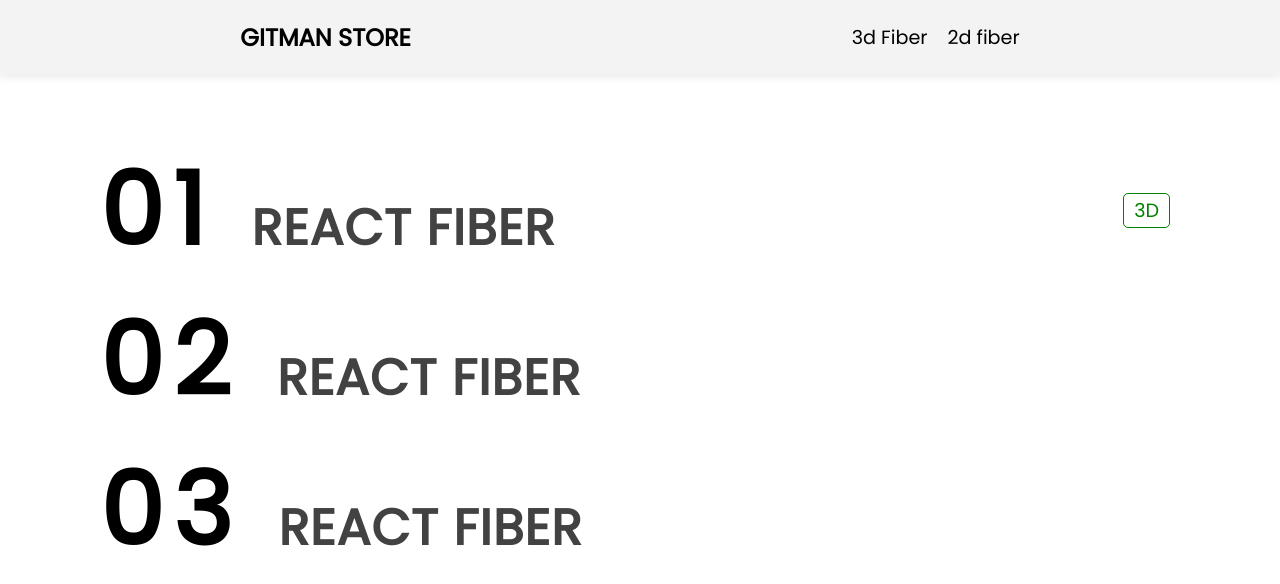
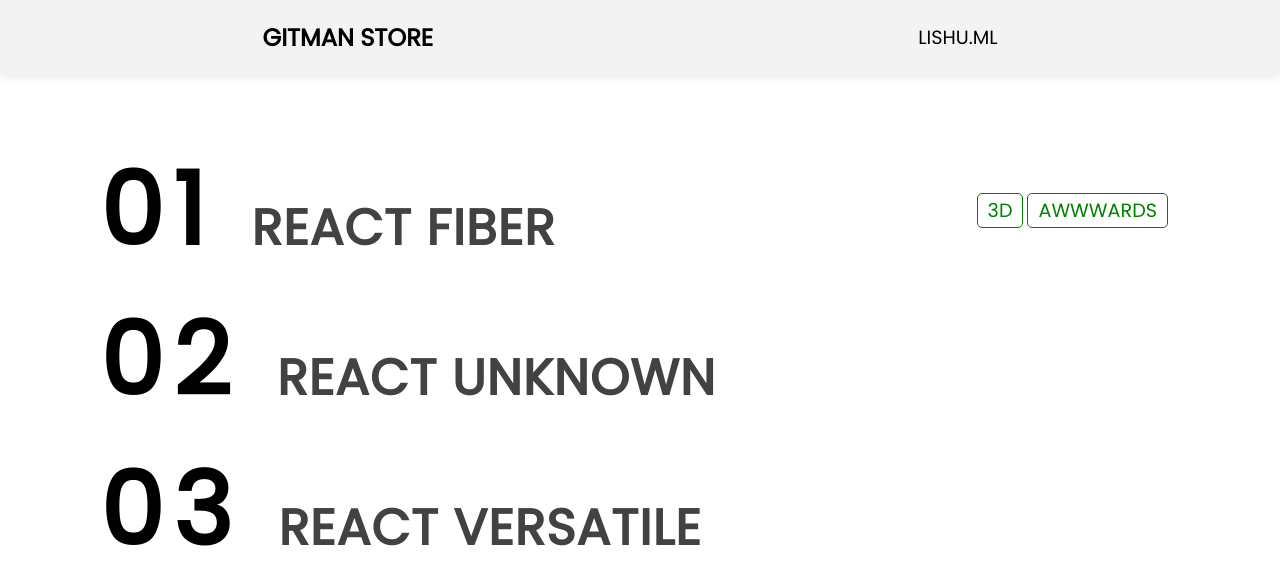
Before and after one commit to LishuGupta652/UX-UI, a React (Create React App) app: page / in a window 1280 px wide. Shown: the top 584 px of the page. Built offline with nearby package versions, Linux system fonts and the light colour scheme.

Commit message:
This main content

```diff
--- a/src/components/Header.js
+++ b/src/components/Header.js
@@ -28,9 +28,8 @@ const Header = () => {
         </h1>
         <ul>
           <li>
-            <Link to="/fiber">3d Fiber</Link>
+            <a href="https://www.lishu.ml">LISHU.ML</a>
           </li>
-          <li>2d fiber</li>
         </ul>
       </Flex>
     </Nav>
--- a/src/pages/Home.js
+++ b/src/pages/Home.js
@@ -37,12 +37,20 @@ const Homepage = styled.div`
 
       ul {
         margin-right: 10px;
+        display: flex;
+        flex-wrap: wrap;
         li {
+          margin: 2px;
           padding: 2px 10px;
           color: green;
           font-size: 1.2rem;
           border: 1px solid green;
           border-radius: 5px;
+          transition: all 0.15s ease;
+        }
+        li:hover {
+          background-color: green;
+          color: white;
         }
       }
     }
@@ -77,6 +85,7 @@ const Home = () => {
                 <div className="tag">
                   <ul>
                     <li>3d</li>
+                    <li>awwwards</li>
                   </ul>
                 </div>
               </div>
@@ -85,14 +94,14 @@ const Home = () => {
           <div className="link-container">
             <Link to="/fiber">
               <h1>
-                02 <span>React fiber</span>
+                02 <span>React UNKNOWN</span>
               </h1>
             </Link>
           </div>
           <div className="link-container">
             <Link to="/fiber">
               <h1>
-                03 <span>React fiber</span>
+                03 <span>React VERSATILE</span>
               </h1>
             </Link>
           </div>
```
